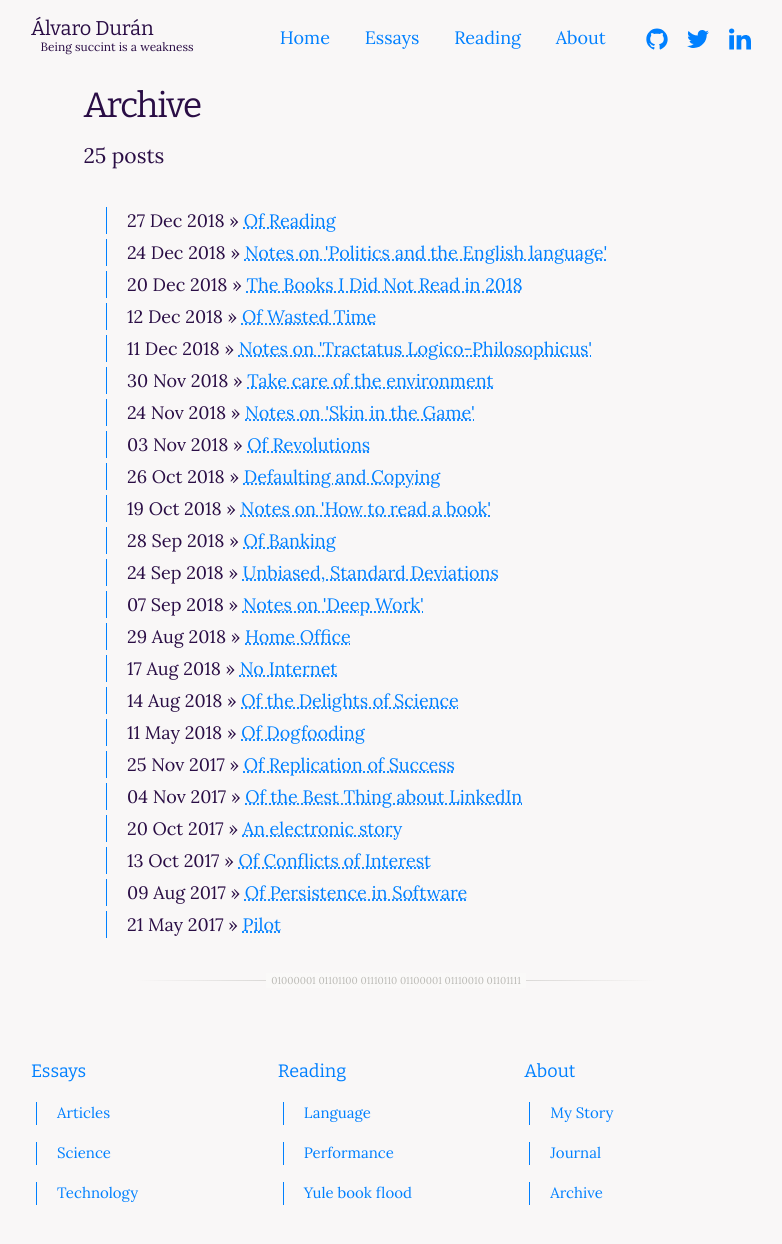
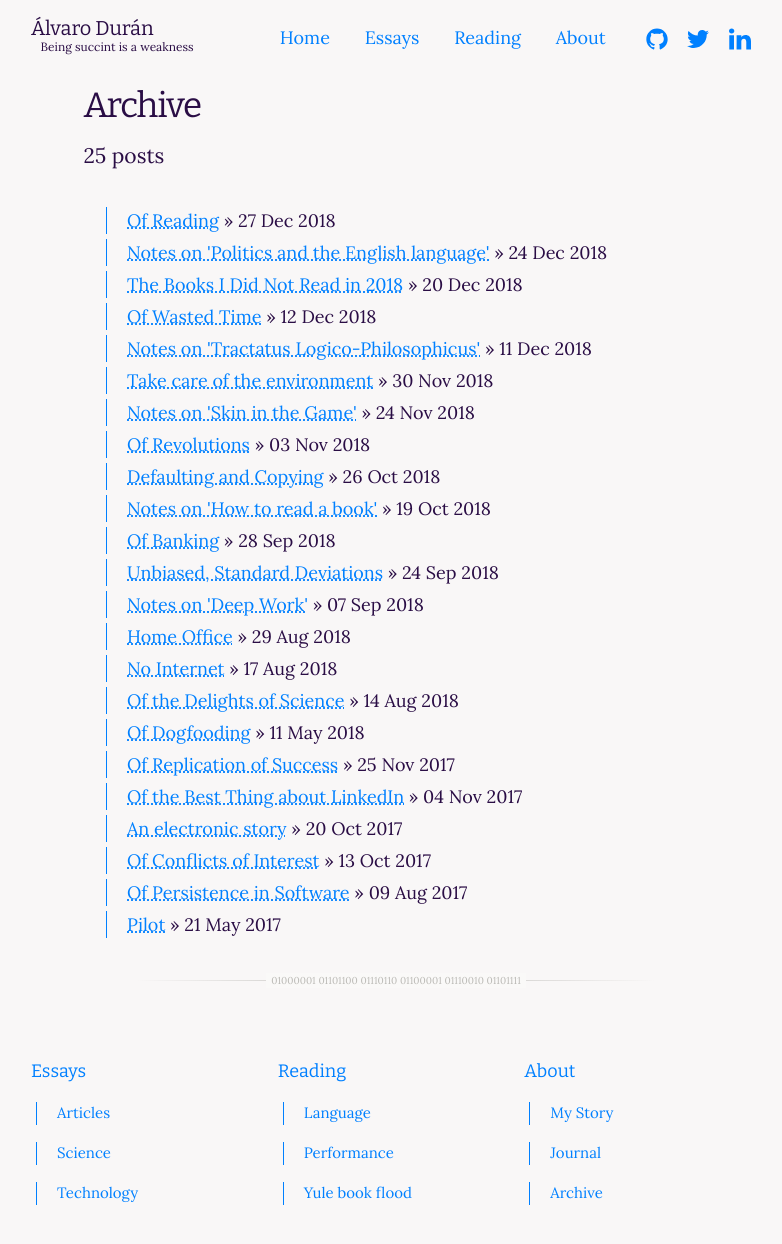
Before and after one commit to ohduran/ohduran.github.io, a Jekyll site: the page built from 05archive.md, in a window 1280 px wide and 1275 px high. Shown: the top 1244 px of the window, without its empty margins (244-1026 px from the left). Built offline with Jekyll 4.4.1, drawn with Linux system fonts in a browser that asks for light colours; part of the change alters nothing that is shown.

```diff
--- a/_layouts/archive.html
+++ b/_layouts/archive.html
@@ -11,7 +11,7 @@ layout: page
 <ul class="posts">
   {% for post in site.posts %}
     {% unless post.miscellaneous %}
-    <li><span>{{ post.date | date_to_string }}</span> &raquo; <a href="{{ post.url }}">{{ post.title }}</a></li>
+    <li><a href="{{ post.url }}">{{ post.title }}</a><span> &raquo; {{ post.date | date_to_string }}</span></li>
     {% endunless %}
   {% endfor %}
 </ul>
```
